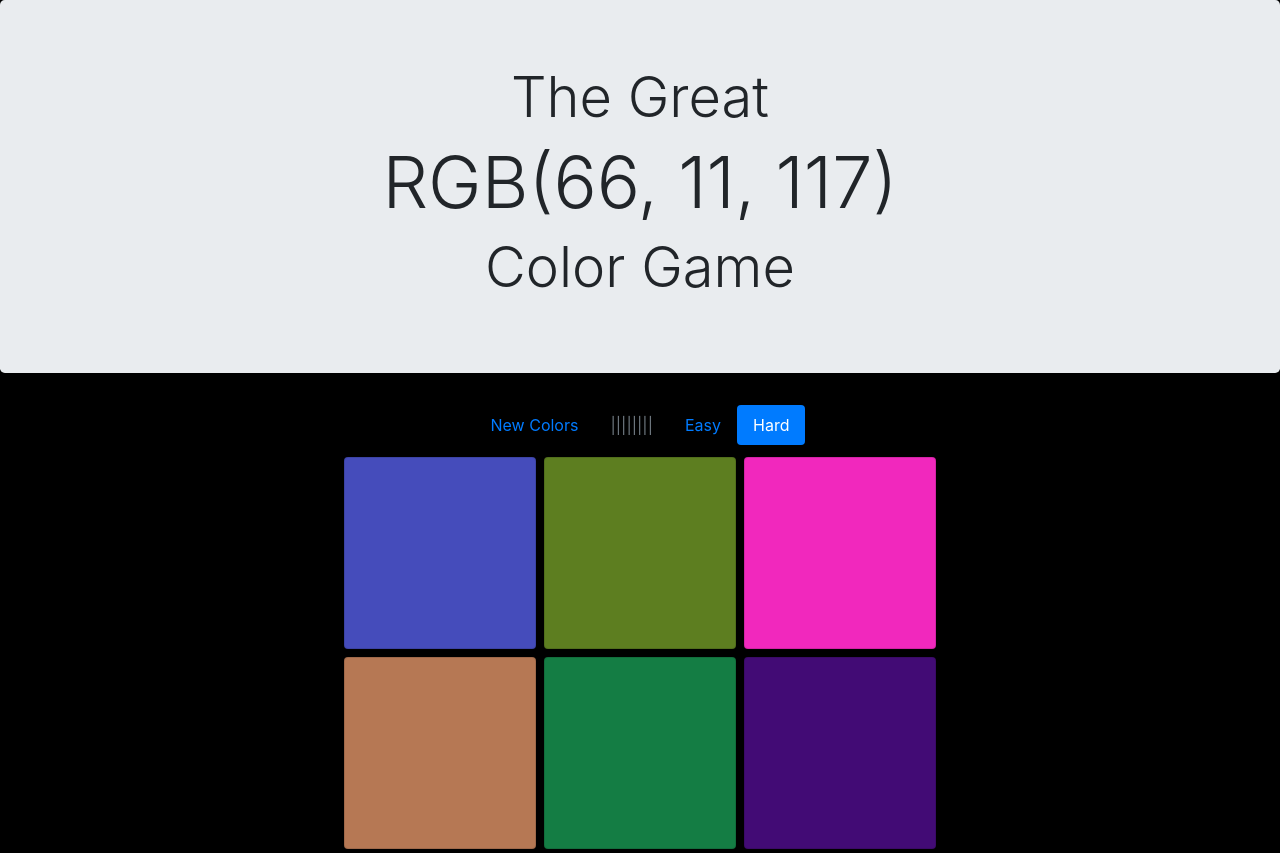
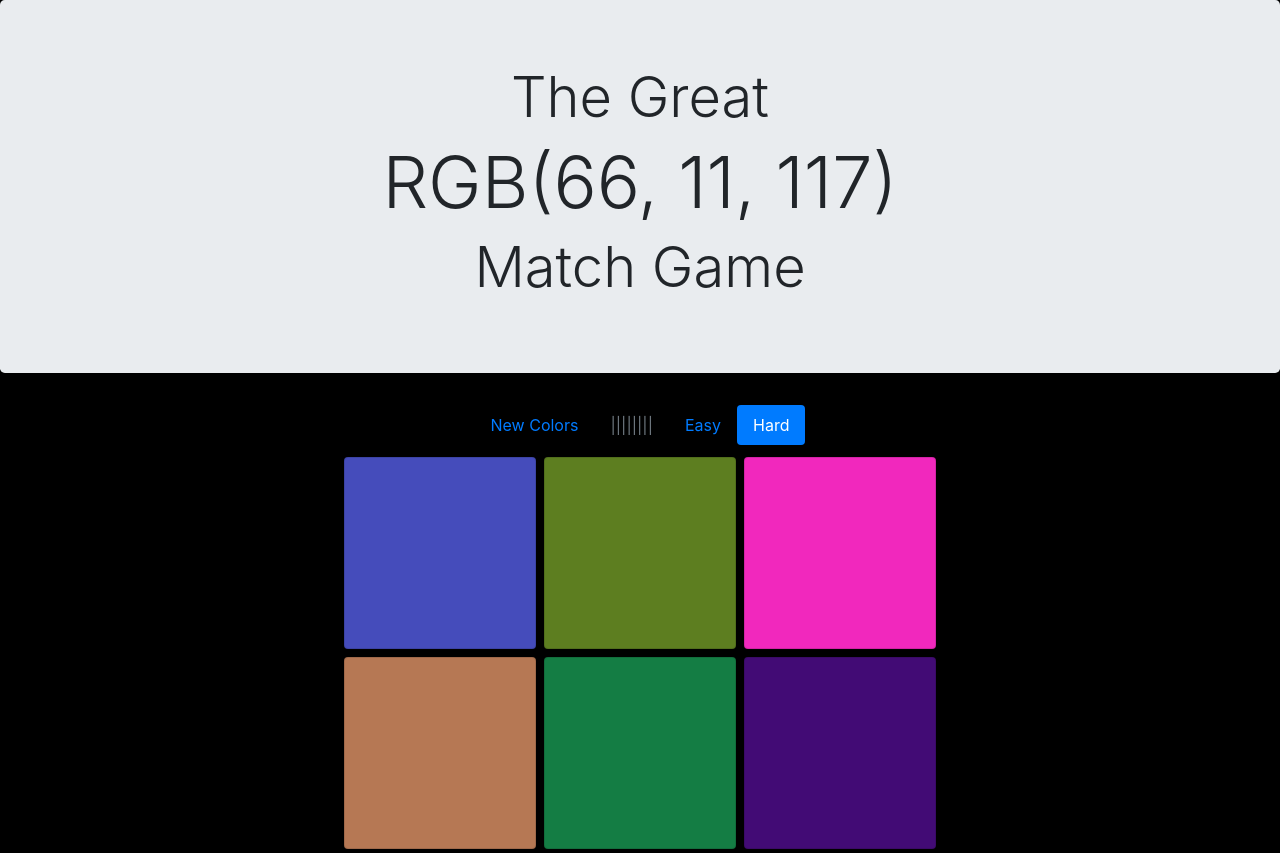
Before and after one commit to thebadams/rgb-match, a plain HTML site: page index.html in a window 1280 px wide. Drawn offline with nearby package versions, Linux system fonts and the light colour scheme.

Commit message:
adjusted title and heading to better reflect repo name

```diff
--- a/index.html
+++ b/index.html
@@ -11,7 +11,7 @@
         integrity="sha384-JcKb8q3iqJ61gNV9KGb8thSsNjpSL0n8PARn9HuZOnIxN0hoP+VmmDGMN5t9UJ0Z" crossorigin="anonymous">
     <link rel="stylesheet" href="assets/css/style.css">
 
-    <title>The Great RGB Color Game</title>
+    <title>The Great RGB Match Game</title>
 </head>
 
 <body>
@@ -19,7 +19,7 @@
     <section class="jumbotron">
         <h2 class="display-4">The Great</h2>
         <h1 class="display-3">RGB(0,0,0)</h1>
-        <h2 class="display-4">Color Game</h2>
+        <h2 class="display-4">Match Game</h2>
     </section>
     <!-- Navbar Section -->
     <ul class="nav nav-pills justify-content-center mb-2">
```
